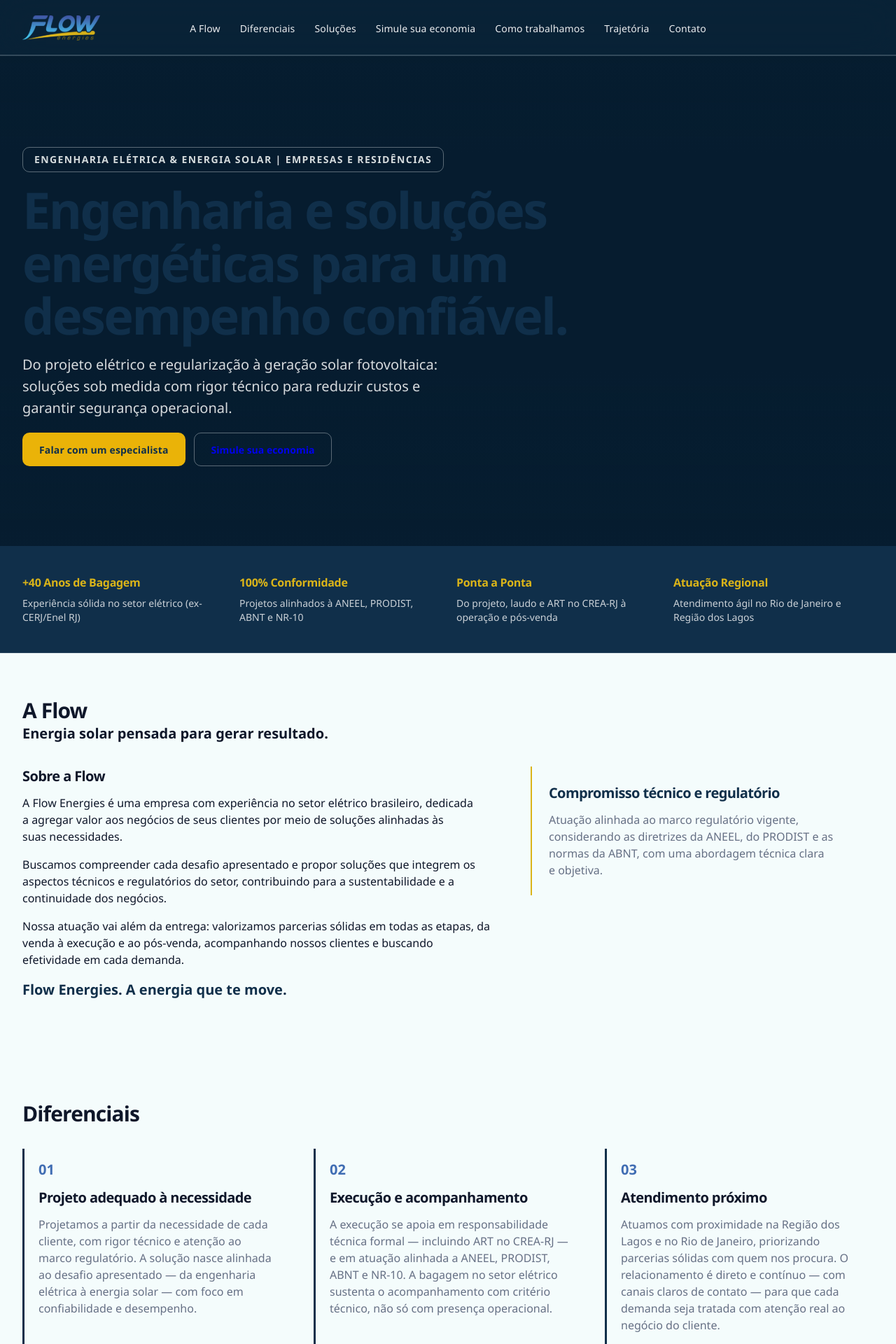
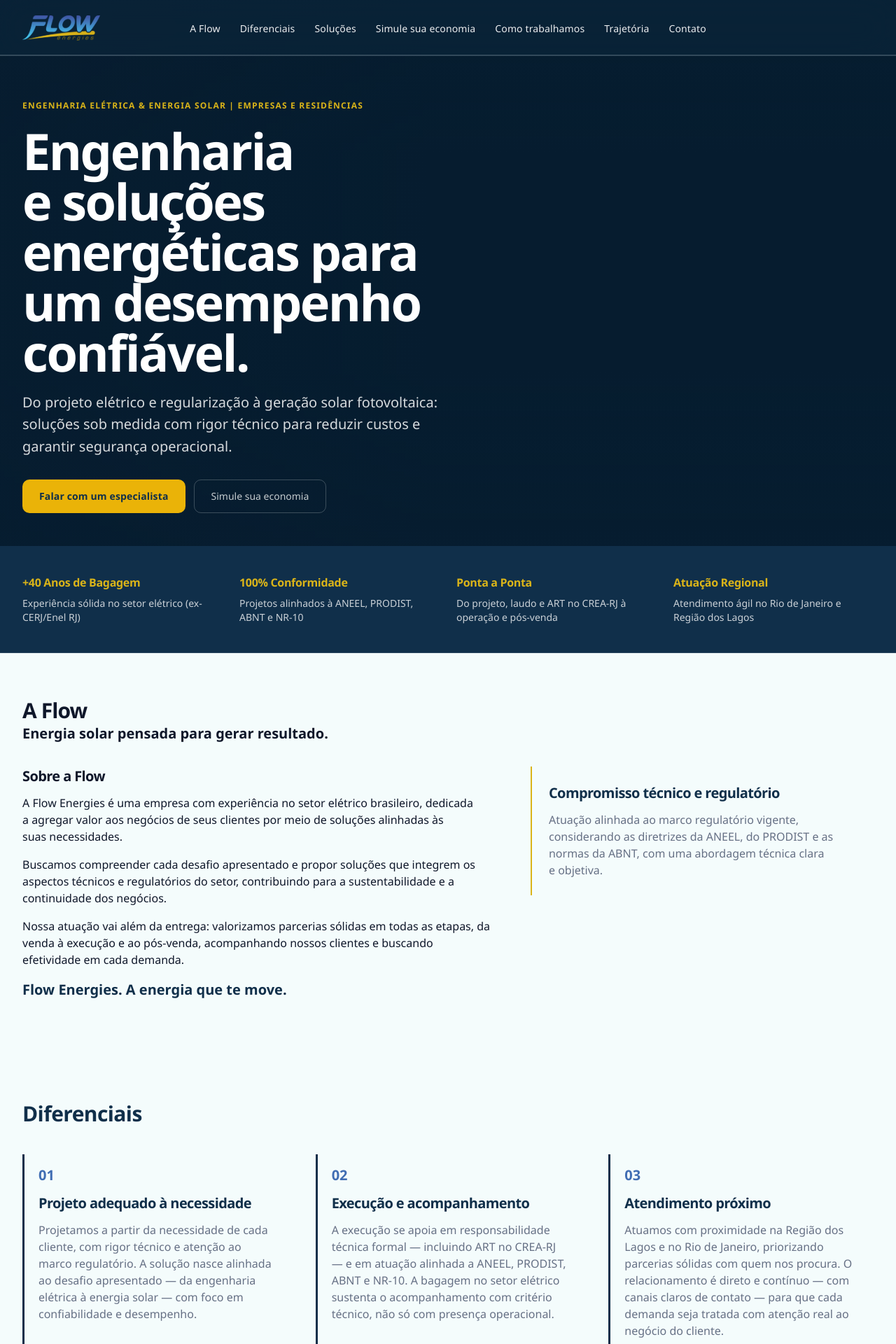
Before and after one commit to beAndrade/flow-site, an Angular app: page / in a window 1280 px wide. Shown: the top 1920 px of the page at 70% size. Built offline with nearby package versions, Linux system fonts and the light colour scheme; a web font is replaced by a local one.

Commit message:
style(home): refina Hero e Diferenciais

```diff
--- a/src/app/features/home/home.component.scss
+++ b/src/app/features/home/home.component.scss
@@ -66,6 +66,11 @@
   z-index: 1;
   background:
     linear-gradient(
+      90deg,
+      rgb(7 29 48 / 42%) 0%,
+      transparent 48%
+    ),
+    linear-gradient(
       180deg,
       rgb(7 29 48 / 30%) 0%,
       transparent 28%,
@@ -77,20 +82,14 @@
 
 .hero__copy {
   display: grid;
-  gap: var(--space-3);
+  gap: var(--space-4);
   width: min(34rem, 100%);
 }
 
 .hero__eyebrow {
-  display: inline-block;
-  width: fit-content;
-  max-width: 100%;
   margin: 0;
-  padding: 8px 16px;
-  border: 1px solid rgb(250 253 251 / 35%);
-  border-radius: var(--radius-md);
-  color: #fafdfbd9;
-  font-size: 14px;
+  color: var(--color-brand-yellow);
+  font-size: var(--text-eyebrow);
   font-weight: var(--font-weight-bold);
   letter-spacing: 0.08em;
   line-height: var(--leading-xs);
@@ -100,10 +99,11 @@
 .hero h1 {
   margin: 0;
   max-width: 18ch;
-  font-size: 60px;
+  color: var(--color-white);
+  font-size: var(--text-display);
   font-weight: var(--font-weight-black);
   letter-spacing: -0.035em;
-  line-height: 1.05;
+  line-height: var(--leading-display);
   text-wrap: balance;
 }
 
@@ -124,7 +124,7 @@
 
 .hero__actions {
   gap: var(--space-3);
-  margin-top: var(--space-1);
+  margin-top: var(--space-3);
 }
 
 .hero__cta,
@@ -172,16 +172,43 @@
   box-shadow: var(--focus-ring-halo);
 }
 
+.hero__cta:focus-visible {
+  box-shadow: var(--focus-ring-halo);
+}
+
+.hero__cta:active {
+  background: var(--color-cta-yellow-hover);
+  transform: none;
+}
+
 .hero__secondary {
   margin: 0;
-  border: 1px solid rgb(250 253 251 / 35%);
+  border: 1px solid rgb(250 253 251 / 22%);
   background: transparent;
-  font-weight: var(--font-weight-semibold);
-  transition: background-color var(--duration-fast) var(--easing-standard);
+  color: rgb(250 253 251 / 78%);
+  font-weight: var(--font-weight-medium);
+  text-decoration: none;
+  transition:
+    background-color var(--duration-fast) var(--easing-standard),
+    border-color var(--duration-fast) var(--easing-standard),
+    color var(--duration-fast) var(--easing-standard);
 }
 
 .hero__secondary:hover {
   background: rgb(250 253 251 / 8%);
+  border-color: rgb(250 253 251 / 32%);
+  color: rgb(250 253 251 / 92%);
+}
+
+.hero__secondary:focus-visible {
+  outline: var(--focus-ring);
+  outline-offset: var(--focus-ring-offset);
+  box-shadow: var(--focus-ring-halo);
+}
+
+.hero__secondary:active {
+  background: rgb(250 253 251 / 12%);
+  color: rgb(250 253 251 / 70%);
 }
 
 @include bp-up(md) {
@@ -193,7 +220,7 @@
   }
 
   .hero__copy {
-    gap: var(--space-4);
+    gap: var(--space-5);
     width: min(40rem, 100%);
   }
 }
@@ -208,7 +235,7 @@
   }
 
   .hero__copy {
-    width: min(52rem, 100%);
+    width: min(40rem, 100%);
   }
 
   .hero__eyebrow {
@@ -217,7 +244,6 @@
 
   .hero h1 {
     max-width: 24ch;
-    font-size: 72px;
   }
 }
 
@@ -464,23 +490,29 @@
   line-height: var(--leading-xl);
 }
 
-.pillar-list {
+#diferenciais h2 {
+  color: var(--color-brand-navy);
+  font-weight: var(--font-weight-black);
+  letter-spacing: -0.02em;
+}
+
+#diferenciais .pillar-list {
   counter-reset: flow-pillar;
   display: grid;
-  gap: var(--space-8);
-  margin: var(--space-8) 0 0;
+  gap: var(--space-10);
+  margin: var(--space-10) 0 0;
   padding: 0;
   list-style: none;
 }
 
-.pillar {
+#diferenciais .pillar {
   counter-increment: flow-pillar;
   min-width: 0;
   border-left: 3px solid var(--color-brand-navy);
   padding: var(--space-4) var(--space-5);
 }
 
-.pillar::before {
+#diferenciais .pillar::before {
   content: counter(flow-pillar, decimal-leading-zero);
   display: block;
   margin-bottom: var(--space-3);
@@ -490,16 +522,17 @@
   line-height: var(--leading-xl);
 }
 
-.pillar h3,
-.pillar p {
+#diferenciais .pillar h3,
+#diferenciais .pillar p {
   max-width: none;
 }
 
-.pillar h3 {
+#diferenciais .pillar h3 {
   margin-top: 0;
+  color: var(--color-brand-navy);
 }
 
-.pillar p {
+#diferenciais .pillar p {
   margin-bottom: 0;
   color: var(--color-text-secondary);
 }
@@ -511,7 +544,7 @@
     align-items: start;
   }
 
-  .pillar-list {
+  #diferenciais .pillar-list {
     grid-template-columns: repeat(3, minmax(0, 1fr));
   }
 }
```
